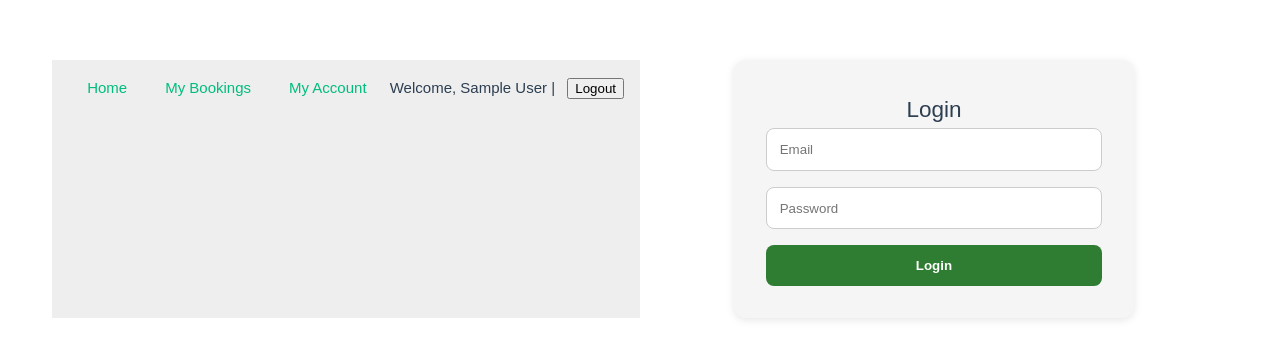
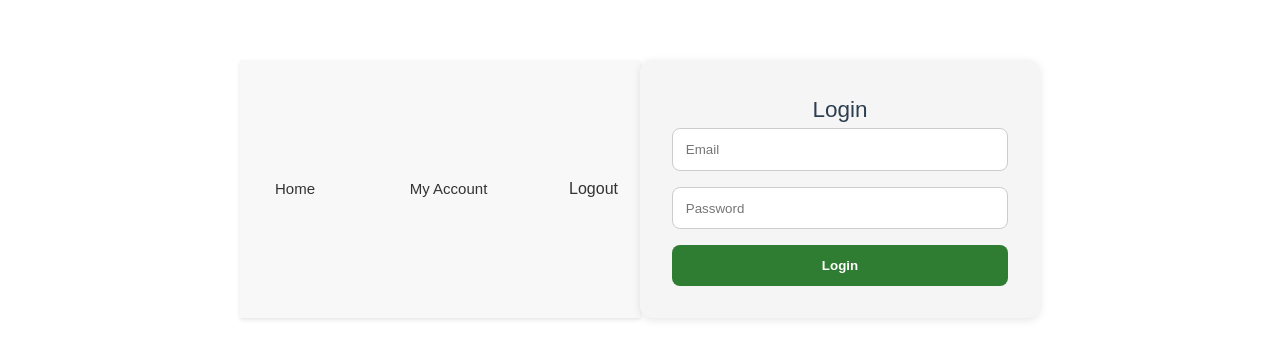
Before and after one commit to zain-abbas07/camping_website, a Vue app in the folder frontend/: page /login in a window 1280 px wide. Shown: the part 211-570 px from the top of the page. Built offline with nearby package versions, Linux system fonts and the light colour scheme; sample sign-in values are in the browser's storage.

Commit message:
Fixed navigation problems

```diff
--- a/frontend/src/components/NavBar.vue
+++ b/frontend/src/components/NavBar.vue
@@ -1,74 +1,70 @@
 <script setup>
-import { ref } from 'vue';
+import { computed } from 'vue';
 import { useAuthStore } from '@/stores/auth';
+import { useRouter } from 'vue-router';
+
 const auth = useAuthStore();
-const showLogoutModal = ref(false);
+const router = useRouter();
 
-const confirmLogout = () => {
+const user = computed(() => auth.currentUser);
+
+const logout = () => {
   auth.logoutUser();
-  showLogoutModal.value = false;
+  router.push('/');
 };
 </script>
 
 <template>
-    <nav>
-      <router-link to="/">Home</router-link>
-      <router-link to="/bookings">My Bookings</router-link>
-      <router-link v-if="auth.currentUser" to="/account">My Account</router-link>
+  <nav class="navbar">
+    <router-link to="/">Home</router-link>
 
-      <span v-if="auth.currentUser">
-        Welcome, {{ auth.currentUser.name }} |
-        <button @click="showLogoutModal = true">Logout</button>
-      </span>
-      <span v-else>
-        <router-link to="/login">Login</router-link> |
-        <router-link to="/signup">Signup</router-link>
-      </span>
-    </nav>
+    <!-- Links for logged-in users -->
+    <template v-if="user">
+      <router-link v-if="user.role.toLowerCase() === 'owner'" to="/owner/dashboard">Dashboard</router-link>
+      <router-link v-if="user.role.toLowerCase() === 'owner'" to="/owner/add-listing">Add Listing</router-link>
+      <router-link to="/account">My Account</router-link>
+      <router-link v-if="user.role.toLowerCase() === 'user'" to="/bookings">My Bookings</router-link>
+      <button @click="logout">Logout</button>
+    </template>
 
-    <!-- Logout Modal -->
-    <div v-if="showLogoutModal" class="modal-overlay">
-      <div class="modal">
-        <p>Are you sure you want to log out?</p>
-        <button @click="confirmLogout">Yes, Logout</button>
-        <button @click="showLogoutModal = false">Cancel</button>
-      </div>
-    </div>
-  </template>
+    <!-- Links for guests -->
+    <template v-else>
+      <router-link to="/login">Login</router-link>
+      <router-link to="/signup">Sign Up</router-link>
+    </template>
+  </nav>
+</template>
 
 <style scoped>
-nav {
-  background: #eee;
+.navbar {
+  display: flex;
+  justify-content: space-between;
+  align-items: center;
+  background: #f8f8f8;
   padding: 1rem;
+  box-shadow: 0 2px 4px rgba(0, 0, 0, 0.1);
 }
+
 a {
   margin: 0 1rem;
   text-decoration: none;
-}
-button {
-  margin-left: 0.5rem;
+  color: #333;
 }
 
-/* Modal Styles */
-.modal-overlay {
-  position: fixed;
-  top: 0;
-  left: 0;
-  width: 100%;
-  height: 100%;
-  background: rgba(0, 0, 0, 0.4);
-  display: flex;
-  align-items: center;
-  justify-content: center;
-  z-index: 999;
+button {
+  background: none;
+  border: none;
+  color: #333;
+  cursor: pointer;
+  font-size: 1rem;
 }
-.modal {
-  background: white;
-  padding: 2rem;
-  border-radius: 12px;
-  box-shadow: 0 0 15px rgba(0, 0, 0, 0.3);
+
+button:hover {
+  text-decoration: underline;
 }
-.modal button {
-  margin: 0 1rem;
+
+.navbar a.router-link-active {
+  font-weight: bold;
+  color: #2e7d32;
 }
 </style>
--- a/frontend/src/router/index.js
+++ b/frontend/src/router/index.js
@@ -72,14 +72,13 @@ router.beforeEach((to, from, next) => {
   const user = JSON.parse(localStorage.getItem('user'));
   const isAuthenticated = !!user;
 
-  console.log("Navigating to:", to.fullPath);
-  console.log("User:", user);
+
 
   if (to.meta.requiresAuth && !isAuthenticated) {
    return next('/login');
   }
   if (to.meta.ownerOnly && user?.role.toLowerCase() !== 'owner') {
-    console.warn('Blocked: not an owner');
+
     return next('/');
   }
 
--- a/frontend/src/views/auth/Login.vue
+++ b/frontend/src/views/auth/Login.vue
@@ -2,10 +2,12 @@
 import { ref } from 'vue';
 import axios from 'axios';
 import { useRouter } from 'vue-router';
+import { useAuthStore } from '@/stores/auth';
 
 const email = ref('');
 const password = ref('');
 const router = useRouter();
+const auth = useAuthStore();
 const loading = ref(false)
 
 const handleLogin = async () => {
@@ -16,9 +18,7 @@ const handleLogin = async () => {
       password: password.value
     });
     const user = res.data?.user;
-    // user.role = user.role.toLowerCase();
-    console.log("Logged in user:", user);
-    localStorage.setItem('user', JSON.stringify(user));
+    auth.loginUser(user);
     alert('Login successful!');
     if (user.role.toLowerCase() === 'owner') {
       router.push('/owner/dashboard')
--- a/frontend/src/views/owner/AddListing.vue
+++ b/frontend/src/views/owner/AddListing.vue
@@ -27,20 +27,31 @@ const form = ref({
 });
 
 const loading = ref(false);
-const availableAmenities = ref(['WiFi', 'Parking', 'Swimming Pool', 'BBQ', 'Pet Friendly']);
+const availableAmenities = ref([
+  'Fire Pit',
+  'Water Access',
+  'Electricity',
+  'Showers',
+  'WiFi',
+  'Parking',
+  'Swimming Pool',
+  'BBQ',
+  'Pet Friendly',
+]);
 const selectedAmenities = ref([]);
+const customAmenities = ref([{ id: Date.now(), name: '' }]);
 
 const handleFileChange = (event) => {
   const files = event.target.files;
   form.value.images = Array.from(files);
 };
 
-const addAvailability = () => {
-  form.value.availability.push({ date: '', available: true });
+const addCustomAmenity = () => {
+  customAmenities.value.push({ id: Date.now(), name: '' });
 };
 
-const removeAvailability = (index) => {
-  form.value.availability.splice(index, 1);
+const removeCustomAmenity = (id) => {
+  customAmenities.value = customAmenities.value.filter((amenity) => amenity.id !== id);
 };
 
 const submitListing = async () => {
@@ -54,7 +65,13 @@ const submitListing = async () => {
   formData.append('description', form.value.description);
   formData.append('price', form.value.price);
   formData.append('location', JSON.stringify(form.value.location));
-  formData.append('amenities', JSON.stringify(selectedAmenities.value));
+  formData.append(
+    'amenities',
+    JSON.stringify([
+      ...selectedAmenities.value,
+      ...customAmenities.value.map((amenity) => amenity.name).filter((name) => name.trim() !== ''),
+    ])
+  );
   formData.append('availability', JSON.stringify(form.value.availability));
 
   form.value.images.forEach((image, index) => {
@@ -128,8 +145,8 @@ const submitListing = async () => {
       <!-- Amenities -->
       <div>
         <label>Amenities</label>
-        <div>
-          <label v-for="amenity in availableAmenities" :key="amenity">
+        <div class="amenities-grid">
+          <label v-for="amenity in availableAmenities" :key="amenity" class="amenity-item">
             <input
               type="checkbox"
               :value="amenity"
@@ -138,25 +155,20 @@ const submitListing = async () => {
             {{ amenity }}
           </label>
         </div>
-      </div>
-
-      <!-- Availability -->
-      <div>
-        <label>Availability</label>
-        <div v-for="(slot, index) in form.availability" :key="index" class="availability-slot">
-          <input
-            type="date"
-            v-model="slot.date"
-            placeholder="Select date"
-            required
-          />
-          <select v-model="slot.available">
-            <option :value="true">Available</option>
-            <option :value="false">Not Available</option>
-          </select>
-          <button type="button" @click="removeAvailability(index)">Remove</button>
+        <div>
+          <h3>Custom Amenities</h3>
+          <ul>
+            <li v-for="(amenity, index) in customAmenities" :key="amenity.id">
+              <input
+                v-model="amenity.name"
+                type="text"
+                placeholder="Enter custom amenity"
+              />
+              <button type="button" @click="removeCustomAmenity(amenity.id)">Remove</button>
+            </li>
+          </ul>
+          <button type="button" @click="addCustomAmenity">Add Custom Amenity</button>
         </div>
-        <button type="button" @click="addAvailability">Add Availability</button>
       </div>
 
       <!-- Images -->
@@ -220,9 +232,15 @@ button:hover:not(:disabled) {
   background-color: #1b5e20;
 }
 
-.availability-slot {
+.amenities-grid {
+  display: grid;
+  grid-template-columns: repeat(2, 1fr);
+  gap: 0.5rem;
+}
+
+.amenity-item {
   display: flex;
-  gap: 1rem;
   align-items: center;
+  gap: 0.5rem;
 }
 </style>
```
Also changed, not shown: frontend/src/stores/auth.js (+0 -42 lines), 1 other file (tests, documents, lock files or other folders).
